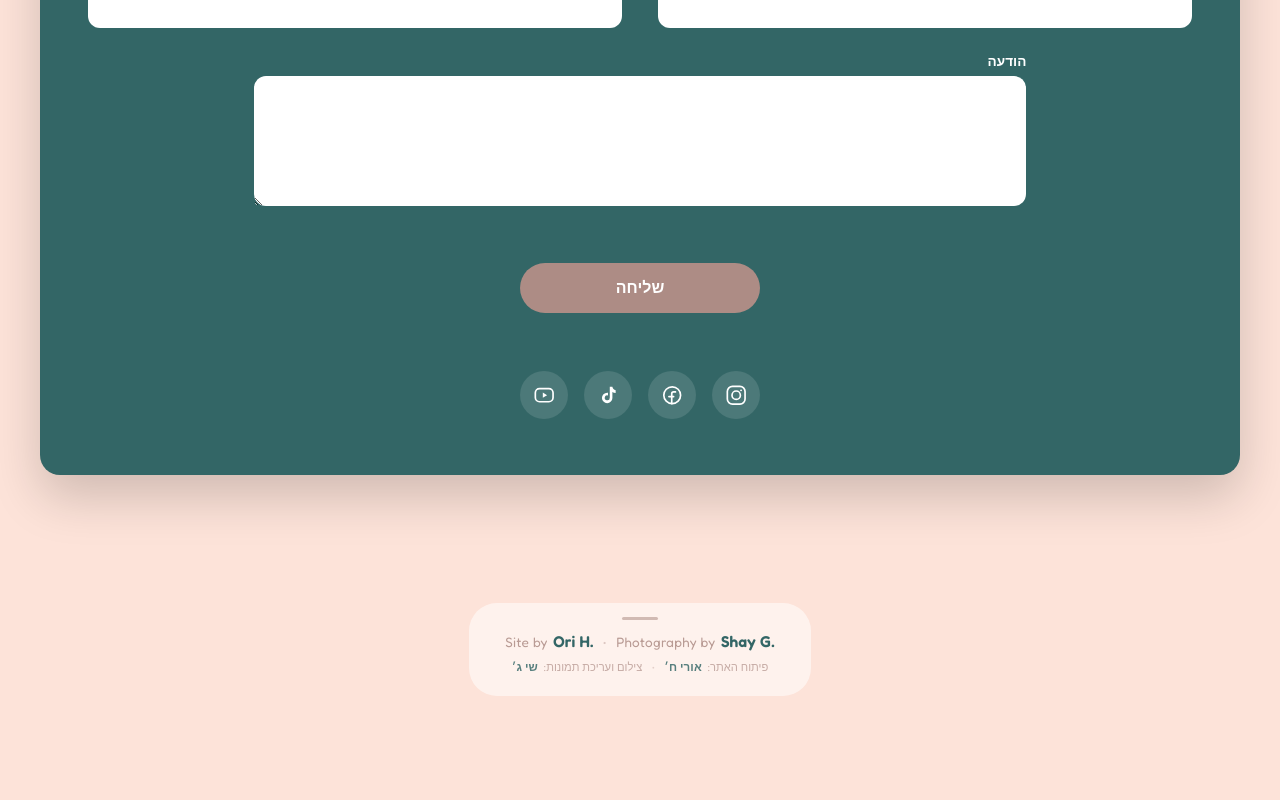
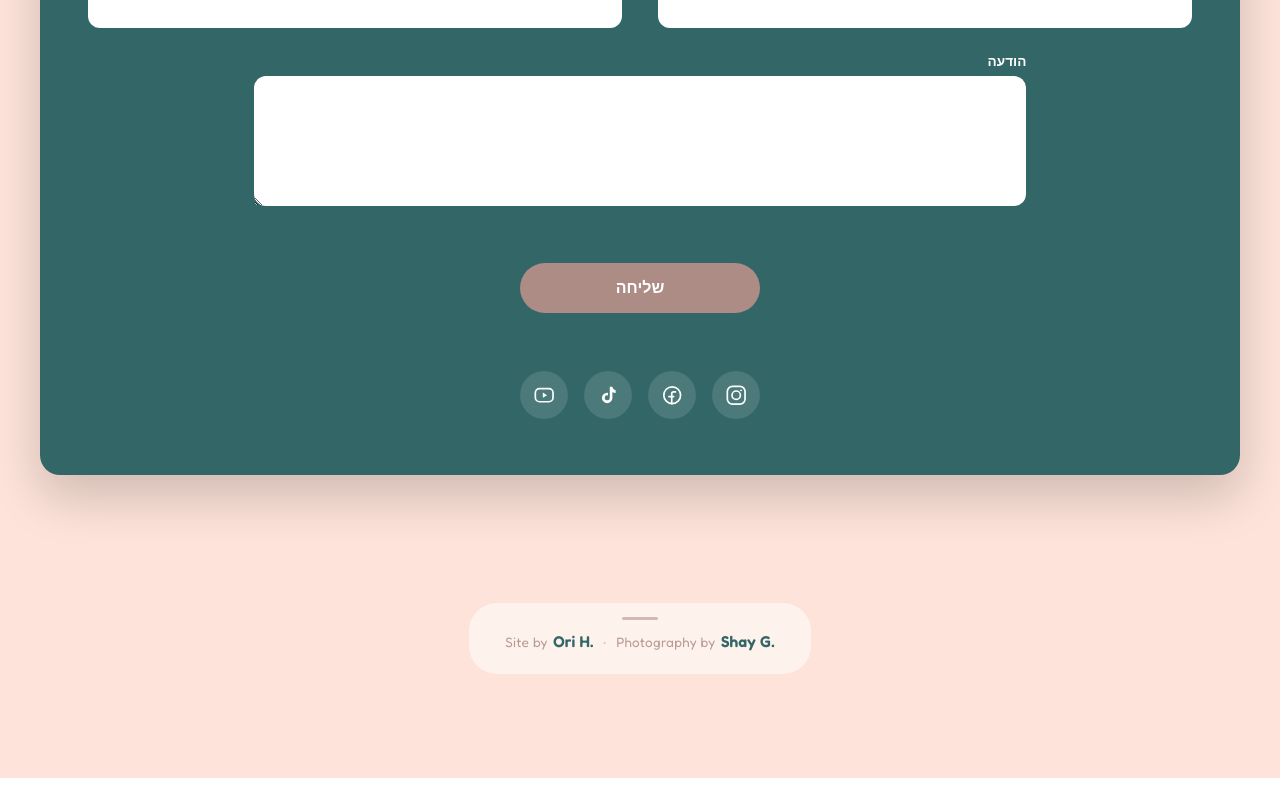
Before and after one commit to Belabel588/Mom_and_a_half_website, a React (Vite) app: page / in a window 1280 px wide. Shown: the part 7535-8335 px from the top of the page. After the commit the page ends 8313 px from the top, so only its background shows below. Built offline with nearby package versions, Linux system fonts and the light colour scheme.

Commit message:
removing Hebrew Credit names

```diff
--- a/src/App.jsx
+++ b/src/App.jsx
@@ -63,16 +63,15 @@ function Page() {
             src="./images/nav-logo-pink.png"
             alt={t.nav.backToTop} />
         </a>
-        {/* Both languages always, regardless of the toggle, English leading. Names
-            are first name plus a last initial, and the panel borrows the same
+        {/* English only, and shown regardless of the language toggle. Names are
+            first name plus a last initial, and the panel borrows the same
             soft-card-with-a-rule motif the hero sub-headline uses, so it reads as
-            part of the design rather than a tacked-on footer. */}
+            part of the design rather than a tacked-on footer. lang/dir are set
+            here because the document itself is Hebrew. */}
         <footer className="site-credits">
           <div className="site-credits-panel">
-            {['en', 'he'].map(code => (
-              <p className={`site-credits-line site-credits-line-${code}`}
-                key={code} lang={code} dir={CREDITS[code].dir}>
-                {CREDITS[code].items.map((item, i) => (
+            <p className="site-credits-line" lang="en" dir="ltr">
+              {CREDITS.map((item, i) => (
                 <span className="site-credits-item" key={item.name}>
                   {i > 0 && <span className="site-credits-sep" aria-hidden="true">•</span>}
                   <span className="site-credits-role">{item.role}</span>
@@ -80,7 +79,6 @@ function Page() {
                 </span>
               ))}
             </p>
-            ))}
           </div>
         </footer>
       </Router>
--- a/src/assets/styles/app.scss
+++ b/src/assets/styles/app.scss
@@ -223,7 +223,7 @@ img{ max-width:100%; height:auto; display:block; }
 // }
 
 /* ── Credits ──────────────────────────────────────────────────────────────────
-   Both languages, always. Styled as a soft card with a short rule above it —
+   Styled as a soft card with a short rule above it —
    the same motif as the hero sub-headline and the "אולי הגעתם" closing line —
    so it belongs to the design rather than reading as a tacked-on footer. */
 .site-credits{
@@ -243,7 +243,6 @@ img{ max-width:100%; height:auto; display:block; }
   display: flex;
   flex-direction: column;
   align-items: center;
-  gap: 0.15rem;
 
   max-width: 34rem;
   padding: 1.6rem 2.25rem 1.15rem;
@@ -270,24 +269,10 @@ img{ max-width:100%; height:auto; display:block; }
 .site-credits-line{
   margin: 0;
   text-align: center;
+  line-height: 1.7;
 
-  line-height: 1.7;
-}
-
-/* English leads and Hebrew follows a shade quieter, so the two read as one
-   block rather than competing. The names size off their own line via em, so
-   this hierarchy carries down to them without a second set of rules. */
-.site-credits-line-en{
   font-size: 0.85rem;
   letter-spacing: 0.02em;
-}
-
-/* Trimmed a little below the English line so the Hebrew names, which are the
-   smaller of the two sets, still come out larger than the roles beside them
-   rather than a pixel under. */
-.site-credits-line-he{
-  font-size: 0.7rem;
-  opacity: 0.82;
 }
 
 .site-credits-item{
@@ -302,9 +287,8 @@ img{ max-width:100%; height:auto; display:block; }
 }
 
 /* The names carry the emphasis through weight and the brand green alone — no
-   background. Sized in em off their own line, so the English/Hebrew hierarchy
-   set above flows down to them: the Hebrew names land at 0.72rem, exactly where
-   the English ones sat before English was promoted to the lead line. */
+   background. Sized in em off the line rather than in rem, so they keep their
+   ratio to the roles beside them whatever the line is set to. */
 .site-credits-name{
   margin-inline-start: 0.35rem;
 
@@ -312,10 +296,6 @@ img{ max-width:100%; height:auto; display:block; }
   font-weight: 600;
   letter-spacing: 0.01em;
   color: var(--primary-green);
-}
-
-.site-credits-line-he .site-credits-name{
-  font-size: 1.03em;
 }
 
 .site-credits-sep{
@@ -335,8 +315,8 @@ img{ max-width:100%; height:auto; display:block; }
   }
 
   /* One credit per line here. Left inline, a narrow column breaks the role away
-     from the name it belongs to ("צילום ועריכת / תמונות: שי ג׳"), which reads as
-     two unrelated fragments — worst at the largest accessibility text step. */
+     from the name it belongs to ("Photography by / Shay G."), which reads as two
+     unrelated fragments — worst at the largest accessibility text step. */
   .site-credits-item{
     display: block;
     white-space: normal;
--- a/src/i18n/content.js
+++ b/src/i18n/content.js
@@ -352,22 +352,10 @@ export const CONTENT = {
   },
 }
 
-/* Credits render in both languages at once, whatever the toggle is set to — so
-   they sit outside CONTENT, which is keyed by the active language. Role and
-   name are separate so each can be styled on its own. */
-export const CREDITS = {
-  he: {
-    dir: 'rtl',
-    items: [
-      { role: 'פיתוח האתר:', name: 'אורי ח׳' },
-      { role: 'צילום ועריכת תמונות:', name: 'שי ג׳' },
-    ],
-  },
-  en: {
-    dir: 'ltr',
-    items: [
-      { role: 'Site by', name: 'Ori H.' },
-      { role: 'Photography by', name: 'Shay G.' },
-    ],
-  },
-}
+/* Credits are English-only, and render regardless of the language toggle — so
+   they sit outside CONTENT, which is keyed by the active language. Role and name
+   are separate so each can be styled on its own. */
+export const CREDITS = [
+  { role: 'Site by', name: 'Ori H.' },
+  { role: 'Photography by', name: 'Shay G.' },
+]
```
Lines whose indentation alone changed are shown as unchanged.
